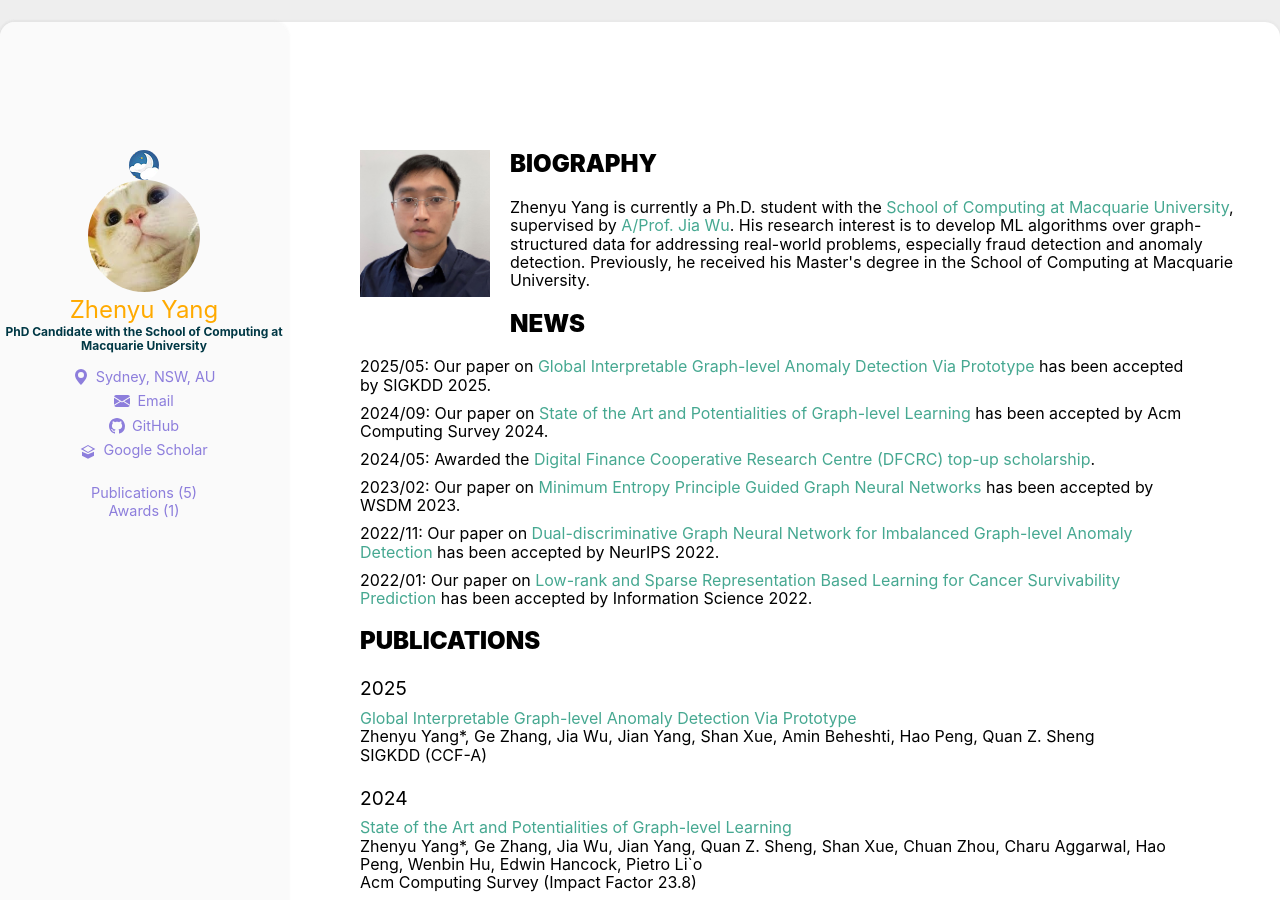
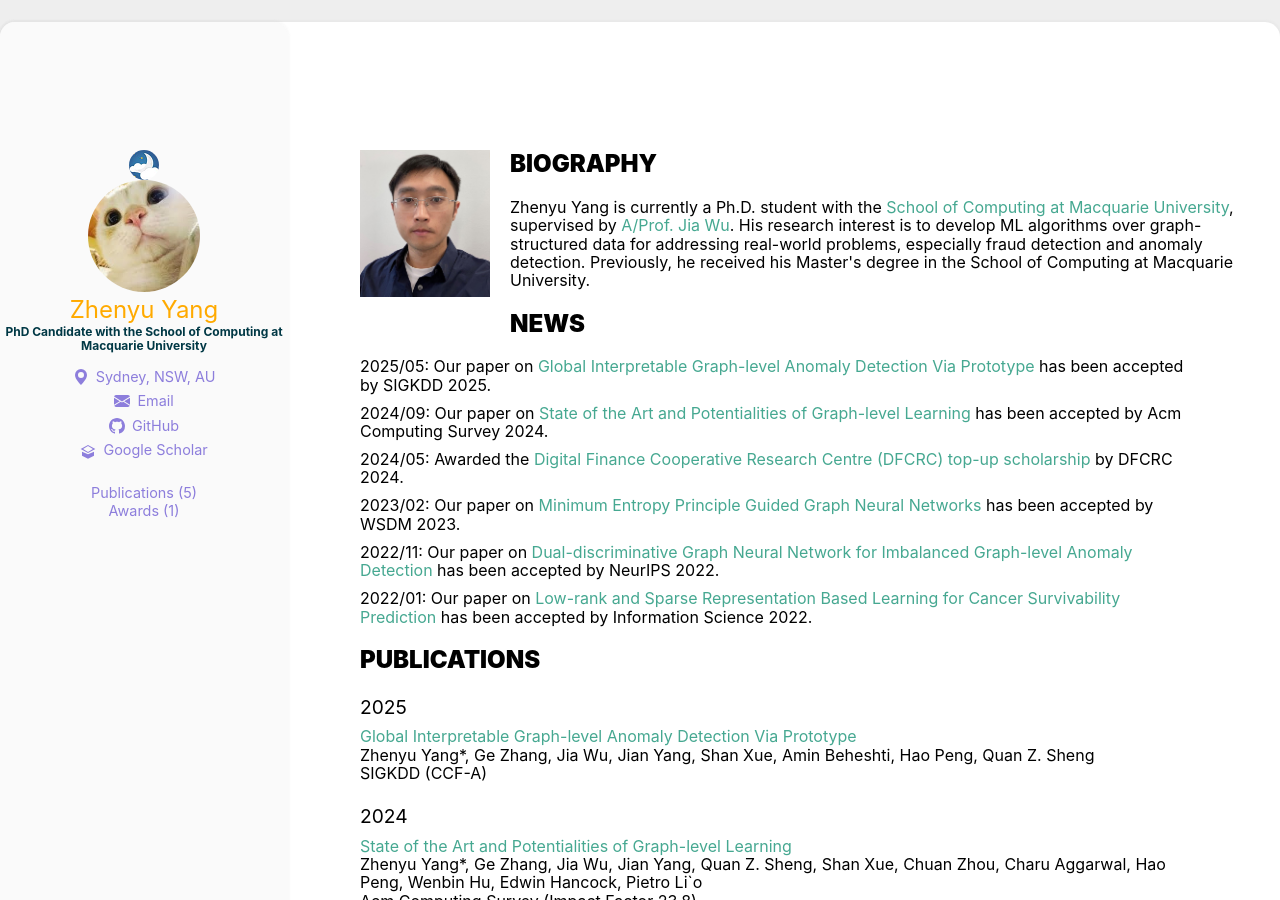
Before and after one commit to ZhenyuYangMQ/ZhenyuYangMQ.github.io, a Jekyll site: the page built from index.html, in a window 1280 px wide and 900 px high. Built offline with Jekyll 4.4.1, drawn with Linux system fonts in a browser that asks for light colours.

Commit message:
Update archive.html

```diff
--- a/_includes/archive.html
+++ b/_includes/archive.html
@@ -71,10 +71,11 @@
           <div class='archive_title'>
             {{ year }}/{{ month }}: Awarded the
               {% if post.link %}
-              <a href='{{ post.link | escape }}' target="_blank">{{ post.awards | escape }}</a>.
+              <a href='{{ post.link | escape }}' target="_blank">{{ post.awards | escape }}</a>
 	      {% else %}
-              {{ post.awards | escape }}.
+              {{ post.awards | escape }}
             {% endif %}
+	   by {{ post.venues | escape }} {{ year }}.
           </div>
         </li>
 
```
